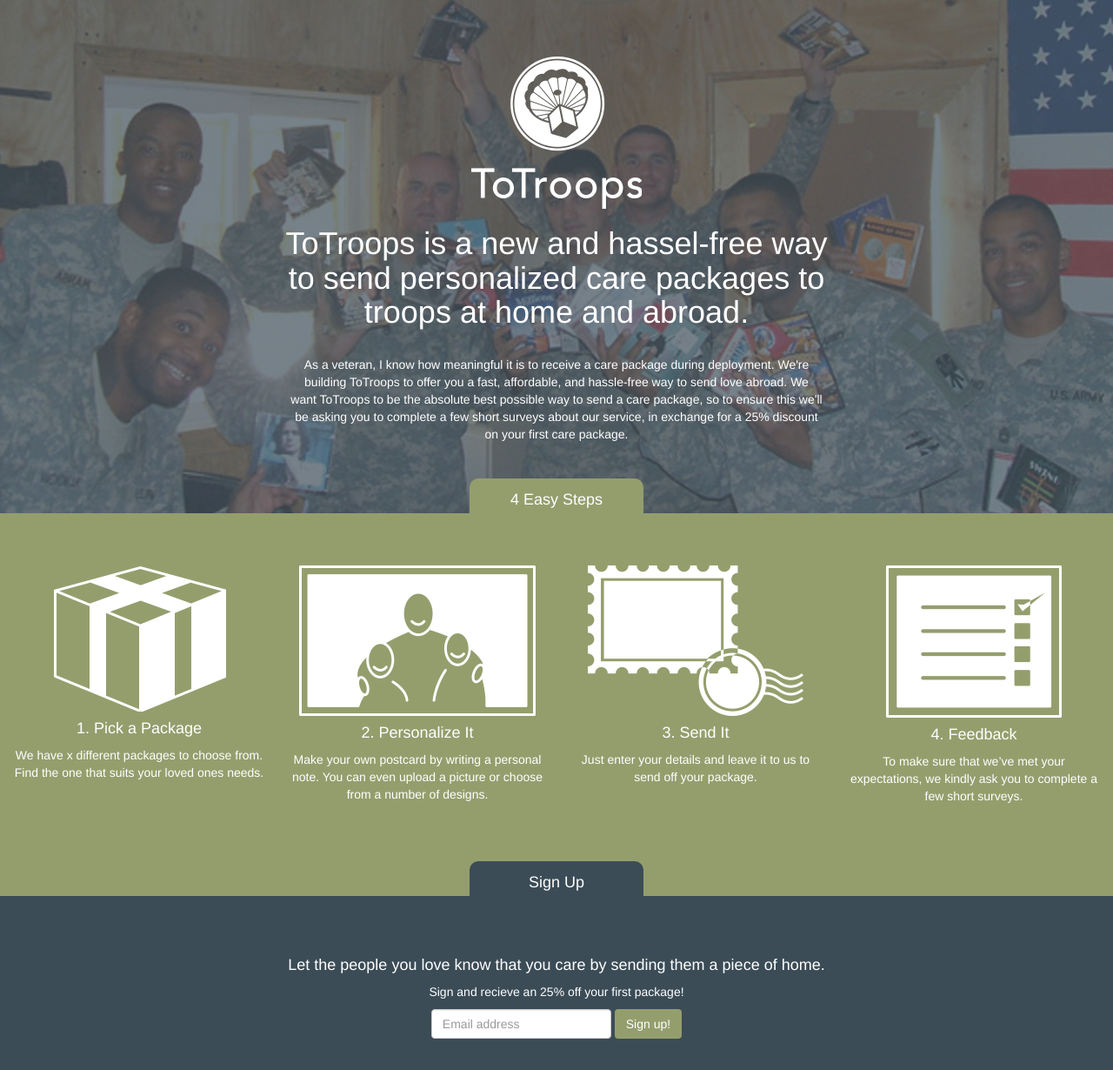
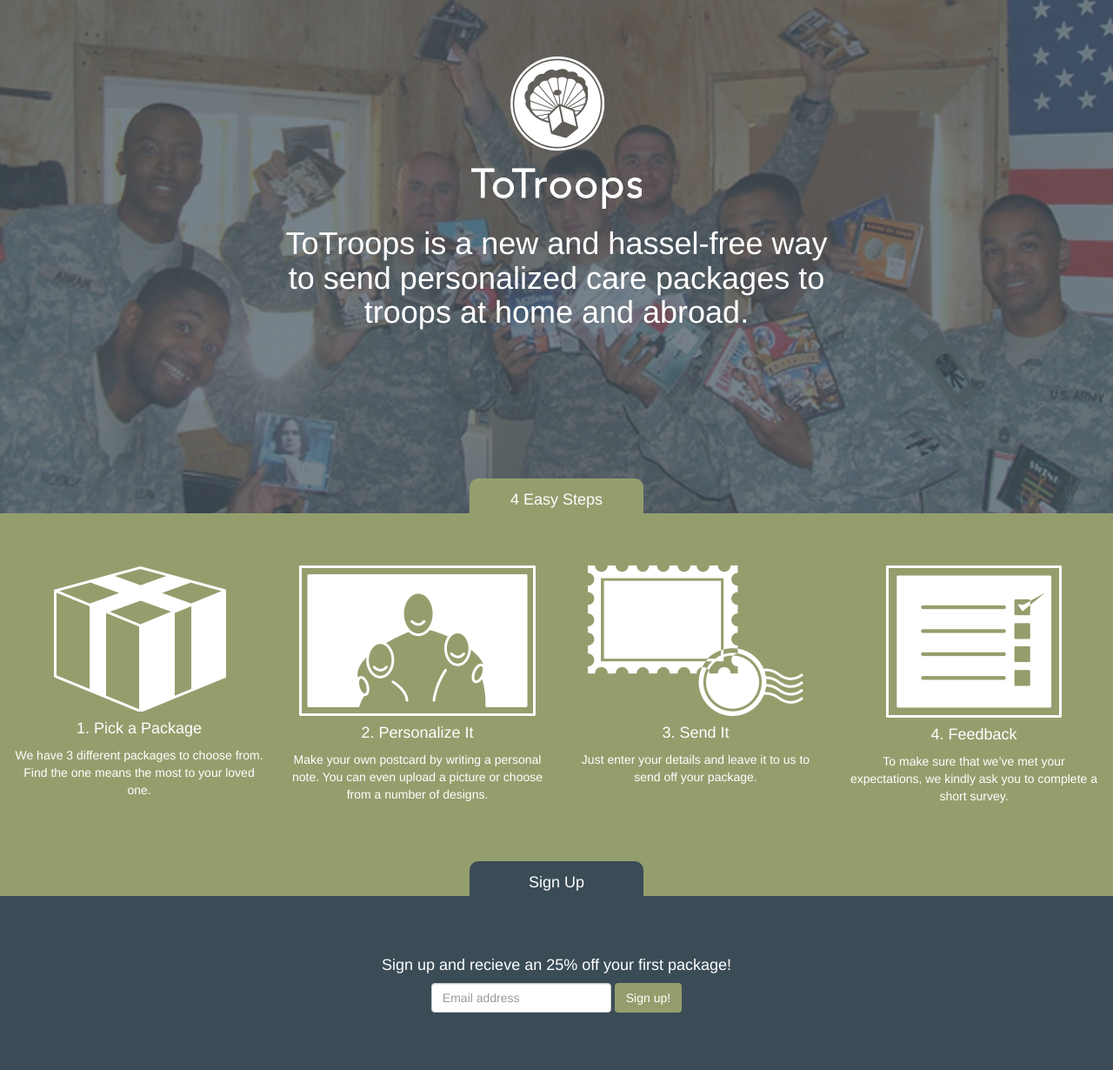
Before and after one commit to asm-products/totroops, a Django app: template totroops/templates/beta_signup.html in a window 1280 px wide. Shown: the whole page at 87% size. Run offline with Django 3.2, Linux system fonts and the light colour scheme; the template is opened without the code that fills it, so the values that code supplies are empty; some libraries are stand-ins or nearby versions.

Commit message:
Update copy on signup.

```diff
--- a/totroops/templates/beta_signup.html
+++ b/totroops/templates/beta_signup.html
@@ -7,7 +7,7 @@
     <div class="col-md-8 col-md-offset-2">
         <img src="/static/img/logo_white.png" class="img-responsive logo" alt="ToTroops">
         <h1 class="text-center">ToTroops is a new and hassel-free way to send personalized care packages to troops at home and abroad.</h1>
-        <p class="text-center description">As a veteran, I know how meaningful it is to receive a care package during deployment. We're building ToTroops to offer you a fast, affordable, and hassle-free way to send love abroad. We want ToTroops to be the absolute best possible way to send a care package, so to ensure this we'll be asking you to complete a few short surveys about our service, in exchange for a 25% discount on your first care package.</p>
+       <!--  <p class="text-center description">As a veteran, I know how meaningful it is to receive a care package during deployment. We're building ToTroops to offer you a fast, affordable, and hassle-free way to send love abroad. We want ToTroops to be the absolute best possible way to send a care package, so to ensure this we'll be asking you to complete a few short surveys about our service, in exchange for a 25% discount on your first care package.</p> -->
     </div>
   </div>
   <h4 class="text-centered steps-tab">4 Easy Steps</h4>
@@ -15,7 +15,7 @@
       <div class="col-md-3">
         <img src="/static/img/package_white.png" class="img-responsive icons" alt="Pick a Package">
         <h4 class="text-center">1. Pick a Package</h4>
-        <p class="text-center">We have x different packages to choose from. Find the one that suits your loved ones needs.</p>
+        <p class="text-center">We have 3 different packages to choose from. Find the one means the most to your loved one.</p>
       </div>
       <div class="col-md-3">
         <img src="/static/img/postcard_white.png" class="img-responsive icons" alt="Personalize It">
@@ -30,14 +30,13 @@
       <div class="col-md-3">
         <img src="/static/img/survey_white.png" class="img-responsive icons" alt="Feedback">
         <h4 class="text-center">4. Feedback</h4>
-        <p class="text-center">To make sure that we’ve met your expectations, we kindly ask you to complete a few short surveys. </p>
+        <p class="text-center">To make sure that we’ve met your expectations, we kindly ask you to complete a short survey.</p>
       </div>
   </div>
     <h4 class="text-centered sign-up-tab">Sign Up</h4>
     <div class="sign-up">
     <div class="col-md-8 col-md-offset-2">
-    <h4 class="text-center">Let the people you love know that you care by sending them a piece of home.</h4>
-    <p class="text-center">Sign and recieve an 25% off your first package!</p>
+    <h4 class="text-center">Sign up and recieve an 25% off your first package!</h4>
      <form class="form-inline center" role="form" method="POST">
             {% csrf_token %}
             <div class="form-group center">
```
